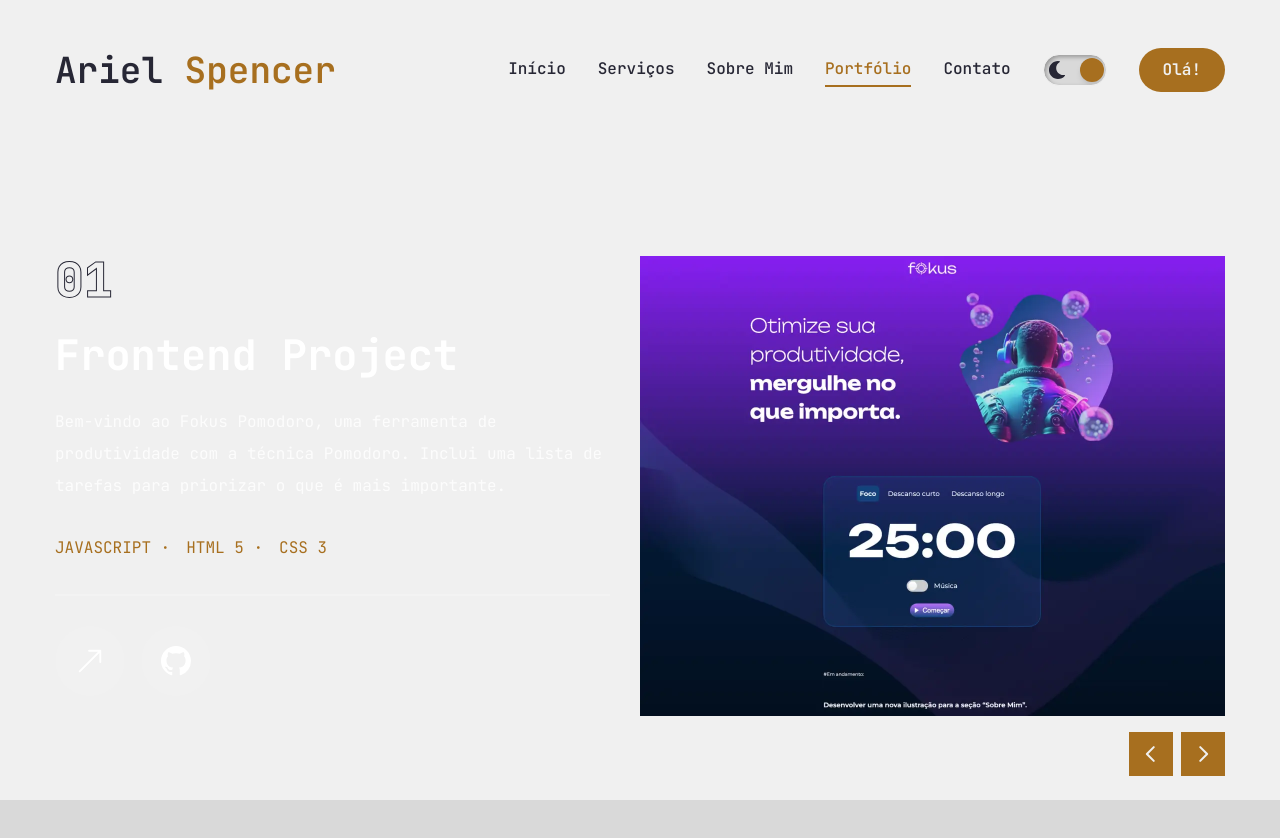
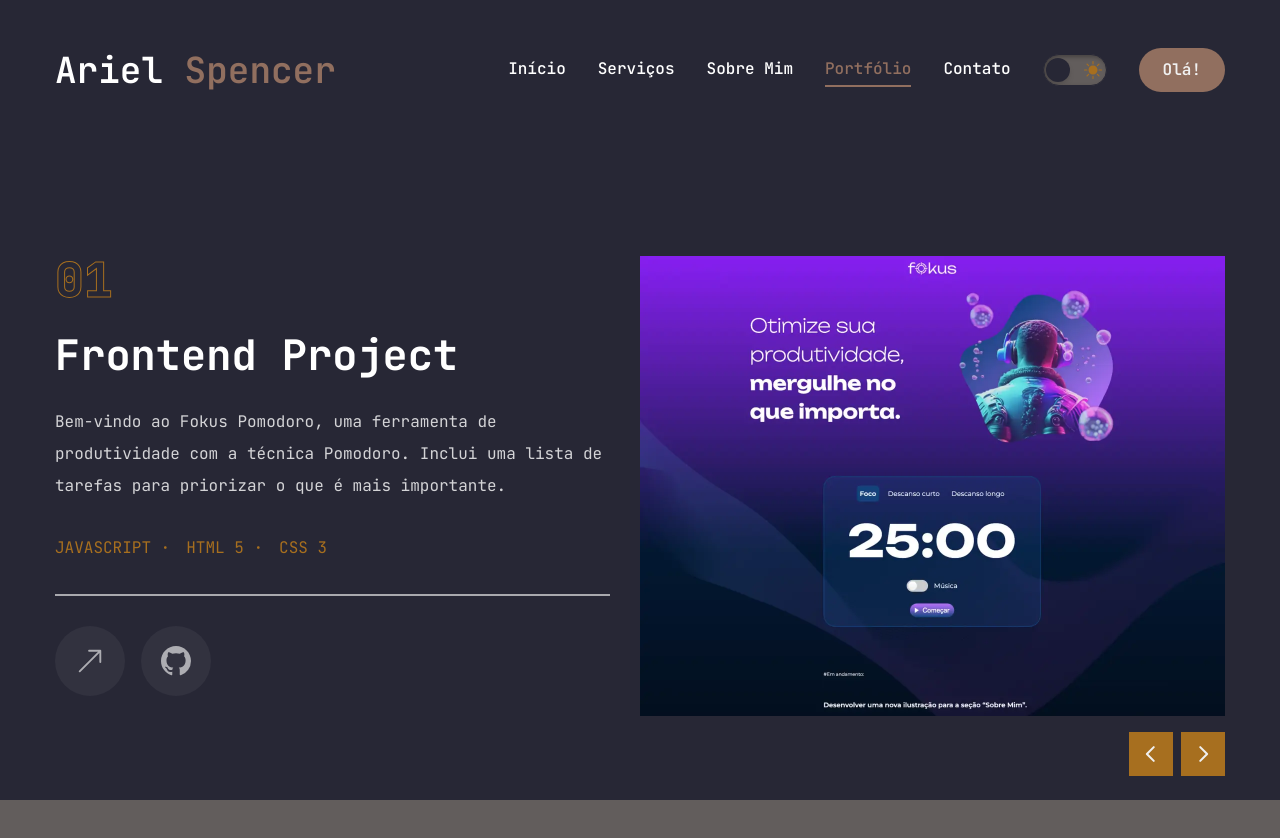
Before and after one commit to ArielSpencer/meu-site-nextjs, a Next.js app: page /portfolio in a window 1280 px wide. Shown: the top 838 px of the page. Built offline with nearby package versions, Linux system fonts and the light colour scheme.

Commit message:
fix(theme): change colors of new theme

```diff
--- a/app/globals.css
+++ b/app/globals.css
@@ -20,7 +20,7 @@
   }
 
   .text-outline {
-    -webkit-text-stroke: 1px #272735;
+    -webkit-text-stroke: 1px #A76F1F;
   }
 
   .text-dark-outline {
@@ -28,7 +28,7 @@
   }
 
   .text-outline-hover {
-    -webkit-text-stroke: 1px #A76F1F;
+    -webkit-text-stroke: 1px #916F5F;
   }
 
   .text-dark-outline-hover {
--- a/app/portfolio/page.jsx
+++ b/app/portfolio/page.jsx
@@ -113,10 +113,10 @@ const Portfolio = () => {
               <div className="text-5xl leading-none font-extrabold text-transparent text-outline">
                 {project.num}
               </div>
-              <h2 className="text-[42px] font-bold leading-none text-white group-hover:text-accent transition-all duration-500 capitalize">
+              <h2 className="text-[42px] font-bold leading-none text-writing dark:text-writing-dark group-hover:text-accent transition-all duration-500 capitalize">
                 {project.category} project
               </h2>
-              <p className="text-white/80">
+              <p className="text-writing/80 dark:text-writing-dark/80">
                 {project.description}
               </p>
               <ul className="flex gap-4">
@@ -132,16 +132,16 @@ const Portfolio = () => {
                   )
                 })}
               </ul>
-              <div className="border border-white/20"></div>
+              <div className="border border-writing/60 dark:border-writing-dark/60"></div>
               <div className="flex items-center gap-4">
                 <Link href={project.live}>
                   <TooltipProvider delayDuration={100}>
                     <Tooltip>
                       <TooltipTrigger
-                        className="w-[70px] h-[70px] rounded-full bg-white/5 flex justify-center items-center group"
+                        className="w-[70px] h-[70px] rounded-full bg-writing/10 dark:bg-writing-dark/5 flex justify-center items-center group"
                       >
                         <BsArrowUpRight
-                          className="text-white text-3xl group-hover:text-accent"
+                          className="text-writing/60 dark:text-writing-dark/60 text-3xl group-hover:text-accent"
                         />
                       </TooltipTrigger>
                       <TooltipContent>
@@ -159,10 +159,10 @@ const Portfolio = () => {
                   <TooltipProvider delayDuration={100}>
                     <Tooltip>
                       <TooltipTrigger
-                        className="w-[70px] h-[70px] rounded-full bg-white/5 flex justify-center items-center group"
+                        className="w-[70px] h-[70px] rounded-full bg-writing/10 dark:bg-writing-dark/5 flex justify-center items-center group"
                       >
                         <IconRepository
-                          className="text-white text-3xl group-hover:text-accent"
+                          className="text-writing/60 dark:text-writing-dark/60 text-3xl group-hover:text-accent"
                         />
                       </TooltipTrigger>
                       <TooltipContent>
--- a/app/sobre-mim/page.jsx
+++ b/app/sobre-mim/page.jsx
@@ -241,7 +241,7 @@ const About = () => {
             <TabsContent value="resume" className="w-full text-center xl:text-left">
               <div className="flex flex-col gap-[30px]">
                 <h3 className="text-4xl font-bold">{resume.title}</h3>
-                <div key={resume.id} className="max-w-[620px] text-white/60 mx-auto xl:mx-0">
+                <div key={resume.id} className="max-w-[620px] text-/60 mx-auto xl:mx-0 text-writing/60 dark:text-writing-dark/60">
                   {resume.description.map((description) => {
                     return (
                       <TooltipProvider key={description.id} delayDuration={100}>
@@ -274,7 +274,7 @@ const About = () => {
                   {resume.info.map((info) => {
                     return (
                       <li key={info.id} className="flex items-center justify-center xl:justify-start gap-3">
-                        <span className="text-white/60">{info.fieldName}</span>
+                        <span className="text-writing/60 dark:text-writing-dark/60">{info.fieldName}</span>
                         <a href={info.href} className={`${info.href != "" ? 'hover:text-accent cursor-pointer' : 'pointer-events-none cursor-default'}`}>
                           {info.fieldValue}
                         </a>
@@ -293,7 +293,7 @@ const About = () => {
                   <h3 className="text-4xl font-bold">
                     {skills.title}
                   </h3>
-                  <p className="text-white/60 mx-auto xl:mx-0">
+                  <p className="text-writing/60 dark:text-writing-dark/60 mx-auto xl:mx-0">
                     {skills.description}
                   </p>
                 </div>
@@ -306,7 +306,7 @@ const About = () => {
                             <Tooltip>
 
                               <TooltipTrigger className="w-full h-[150px] bg-[#232329] rounded-xl group">
-                                <div className='flex flex-col gap-3 justify-center items-center group-hover:text-accent transition-all duration-300'>
+                                <div className='flex flex-col gap-3 justify-center items-center text-writing-dark hover:text-accent/80 transition-all duration-300'>
                                   <div className="text-4xl">
                                     {skill.icon}
                                   </div>
@@ -334,7 +334,7 @@ const About = () => {
                 <h3 className='text-4xl font-bold'>
                   {education.title}
                 </h3>
-                <p className='text-white/60 mx-auto xl:mx-0'>
+                <p className='text-writing/60 dark:text-writing-dark/60 mx-auto xl:mx-0'>
                   {education.description}
                 </p>
                 <ScrollArea className="xl:h-[600px]">
@@ -348,7 +348,7 @@ const About = () => {
                           <span className="text-accent">
                             {education.duration}
                           </span>
-                          <h3 className='text-xl max-w-[2] min-h-[80px] text-center lg:text-left'>
+                          <h3 className='text-xl max-w-[2] min-h-[80px] text-center lg:text-left text-white/80'>
                             {education.degree}
                           </h3>
                           <div className="flex items-center gap-3">
@@ -373,7 +373,7 @@ const About = () => {
                 <h3 className='text-4xl font-bold'>
                   {experience.title}
                 </h3>
-                <p className='text-white/60 mx-auto xl:mx-0'>
+                <p className='text-writing/60 dark:text-writing-dark/60 mx-auto xl:mx-0'>
                   {experience.description}
                 </p>
                 <ScrollArea className="xl:h-[600px]">
@@ -387,7 +387,7 @@ const About = () => {
                           <span className="text-accent">
                             {experience.duration}
                           </span>
-                          <h3 className='text-xl max-w-[2] min-h-[80px] text-center lg:text-left'>
+                          <h3 className='text-xl max-w-[2] min-h-[80px] text-center lg:text-left text-white/80'>
                             {experience.position}
                           </h3>
                           <div className="flex items-center gap-3">
--- a/components/ThemeToggle.jsx
+++ b/components/ThemeToggle.jsx
@@ -6,42 +6,28 @@ import { FaMoon } from "react-icons/fa";
 
 const ThemeToggle = () => {
   const [darkMode, setDarkMode] = useState(() => {
-    if (typeof window !== 'undefined') {
-      const theme = localStorage.getItem("theme");
-      return theme === "dark";
-    }
-    return false;
+    const theme = localStorage.getItem("theme");
+    return theme ? theme === "dark" : true; // padrão é "dark"
   });
 
   useEffect(() => {
-    if (darkMode) {
-      document.documentElement.classList.add("dark");
-    } else {
-      document.documentElement.classList.remove("dark");
-    }
+    document.documentElement.classList.toggle("dark", darkMode);
     localStorage.setItem("theme", darkMode ? "dark" : "light");
   }, [darkMode]);
 
   return (
     <div
       className="flex items-center w-16 h-8 relative bg-secondary dark:bg-secondary-dark cursor-pointer border border-primary dark:border-primary-dark shadow-[inset_2px_2px_4px_rgba(0,0,0,0.3)] rounded-full p-1 overflow-hidden"
-      onClick={() => setDarkMode(!darkMode)}
+      onClick={() => setDarkMode(prev => !prev)}
     >
-      <FaMoon
-        className="text-primary-dark"
-        size={18}
-      />
+      <FaMoon className="text-primary-dark" size={18} />
       <div
         className="absolute bg-accent dark:bg-primary-dark w-6 h-6 rounded-full shadow-md transform transition-transform duration-300 shadow-[9px_9px_16px_rgba(0,0,0,0.4),-9px_-9px_16px_rgba(73,73,73,0.6)]"
         style={{ left: darkMode ? "2px" : "auto", right: darkMode ? "auto" : "2px" }}
-      >
-      </div>
-      <BsSunFill
-        className="ml-auto text-accent"
-        size={18}
       />
+      <BsSunFill className="ml-auto text-accent" size={18} />
     </div>
-  )
+  );
 }
 
 export default ThemeToggle;
```
